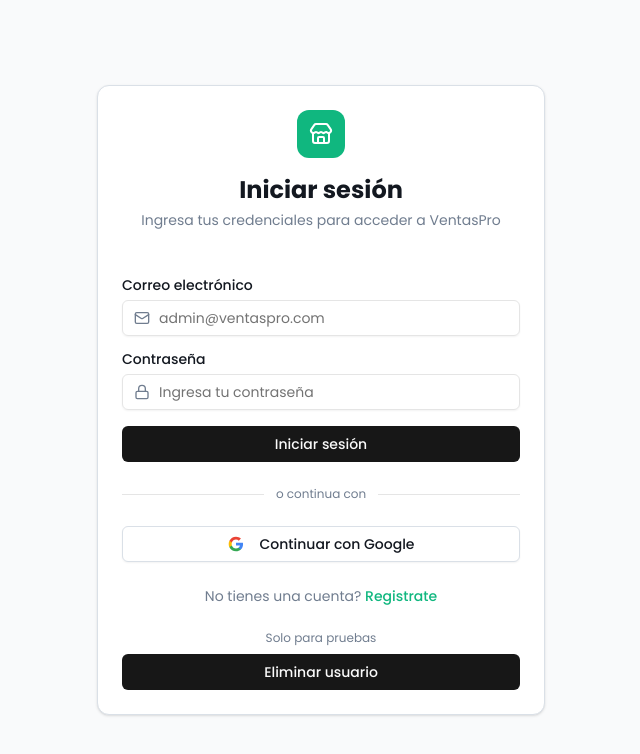
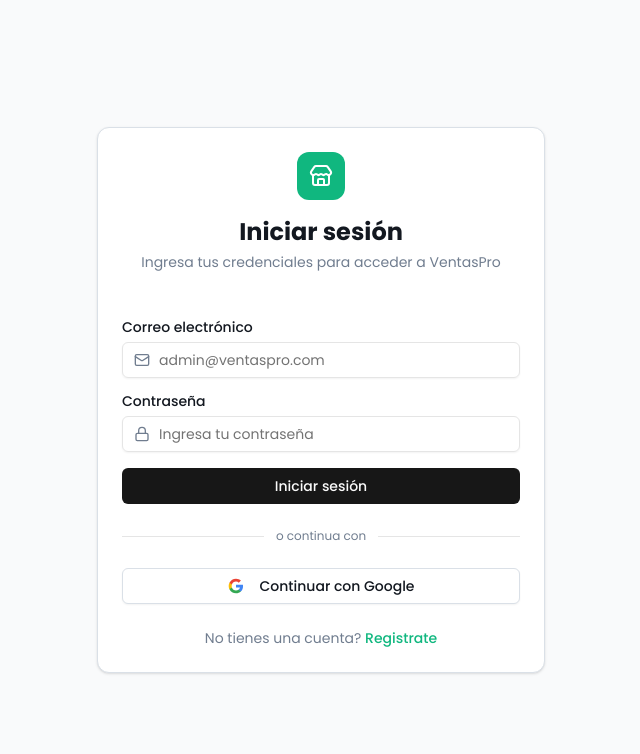
Before and after one commit to javier2455/pmanage, a Next.js app: page /login in a window 1280 px wide. Shown: the top 754 px of the page, without its empty margins (319-959 px from the left). Built offline with nearby package versions, Linux system fonts and the light colour scheme.

Commit message:
Comment out user deletion functionality and related UI elements in the login page for future implementation.

```diff
--- a/src/app/(auth)/login/page.tsx
+++ b/src/app/(auth)/login/page.tsx
@@ -40,32 +40,32 @@
         },
     });
 
-    async function handleDeleteUser() {
-        const user = localStorage.getItem("user")
-        const userId = JSON.parse(user || '{}').id
-        if (!userId) {
-            setError("root", { message: "Usuario no encontrado" })
-            return
-        }
-        try {
-            const response = await axios.delete('https://psearch.dveloxsoft.com/auth/delete-user-by-id', {
-                data: {
-                    userId: userId
-                },
-                headers: {
-                    "Content-Type": "application/json",
-                },
-            });
-            console.log('response of delete user', response);
-        } catch (error) {
-            console.log('error of delete user', error);
-            if (axios.isAxiosError(error) && error.response?.data?.message) {
-                setError("root", { message: error.response.data.message });
-            } else {
-                setError("root", { message: "Error al eliminar usuario. Intenta de nuevo." });
-            }
-        }
-    }
+    // async function handleDeleteUser() {
+    //     const user = localStorage.getItem("user")
+    //     const userId = JSON.parse(user || '{}').id
+    //     if (!userId) {
+    //         setError("root", { message: "Usuario no encontrado" })
+    //         return
+    //     }
+    //     try {
+    //         const response = await axios.delete('https://psearch.dveloxsoft.com/auth/delete-user-by-id', {
+    //             data: {
+    //                 userId: userId
+    //             },
+    //             headers: {
+    //                 "Content-Type": "application/json",
+    //             },
+    //         });
+    //         console.log('response of delete user', response);
+    //     } catch (error) {
+    //         console.log('error of delete user', error);
+    //         if (axios.isAxiosError(error) && error.response?.data?.message) {
+    //             setError("root", { message: error.response.data.message });
+    //         } else {
+    //             setError("root", { message: "Error al eliminar usuario. Intenta de nuevo." });
+    //         }
+    //     }
+    // }
 
 
 
@@ -223,14 +223,14 @@
                         </Link>
                     </p>
                 </CardContent>
-                <CardFooter className="flex flex-col gap-2">
+                {/* <CardFooter className="flex flex-col gap-2">
                     <div className="flex items-center gap-3">
                         <Separator className="flex-1" />
                         <span className="text-xs text-muted-foreground">Solo para pruebas</span>
                         <Separator className="flex-1" />
                     </div>
                     <Button onClick={handleDeleteUser} className="w-full">Eliminar usuario</Button>
-                </CardFooter>
+                </CardFooter> */}
             </Card>
         </div>
     )
```
